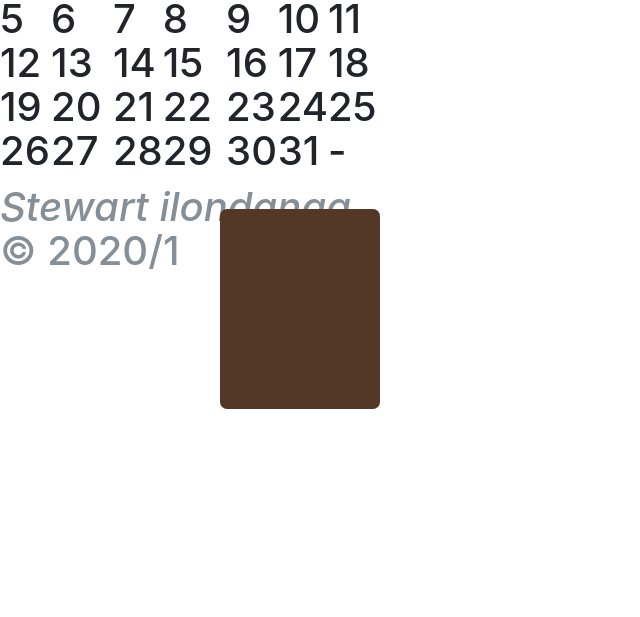
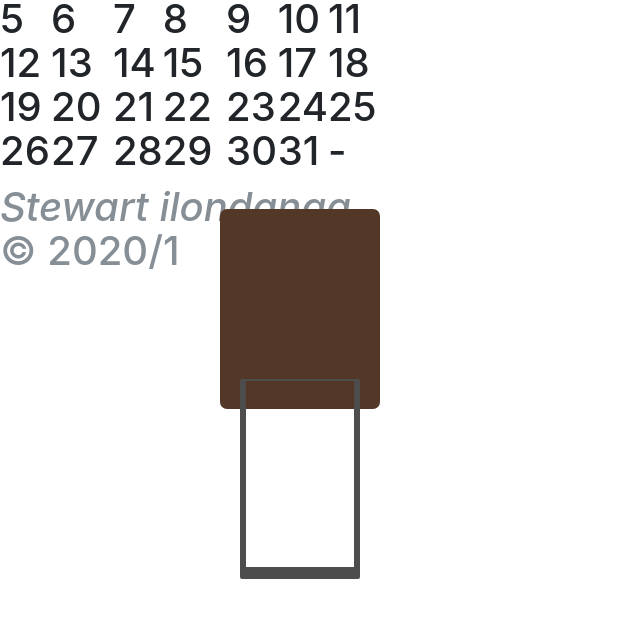
Before and after one commit to stewilondanga/lit-checker, a plain HTML site: page index.html in a window 1280 px wide. Shown: the part 91-708 px from the top of the page, without its empty margins (0-640 px from the left). Drawn offline with nearby package versions, Linux system fonts and the light colour scheme.

Commit message:
add css/styles.css

```diff
--- a/css/styles.css
+++ b/css/styles.css
@@ -44,7 +44,7 @@ input {
 }
 
 /* SWITCH LEVER - thing that flips */
-/*.switch-lever {
+.switch-lever {
   position: absolute;
   bottom: 30px;
   left: 20px;
@@ -58,7 +58,8 @@ input {
   transform: rotateX(180deg);
   transition: transform 2s ease;
 }
-:checked + .switch {
+
+/*:checked + .switch {
   transition: transform 2s ease, filter .2s ease 1.8s;
   filter: brightness(1.3);
 }
```
